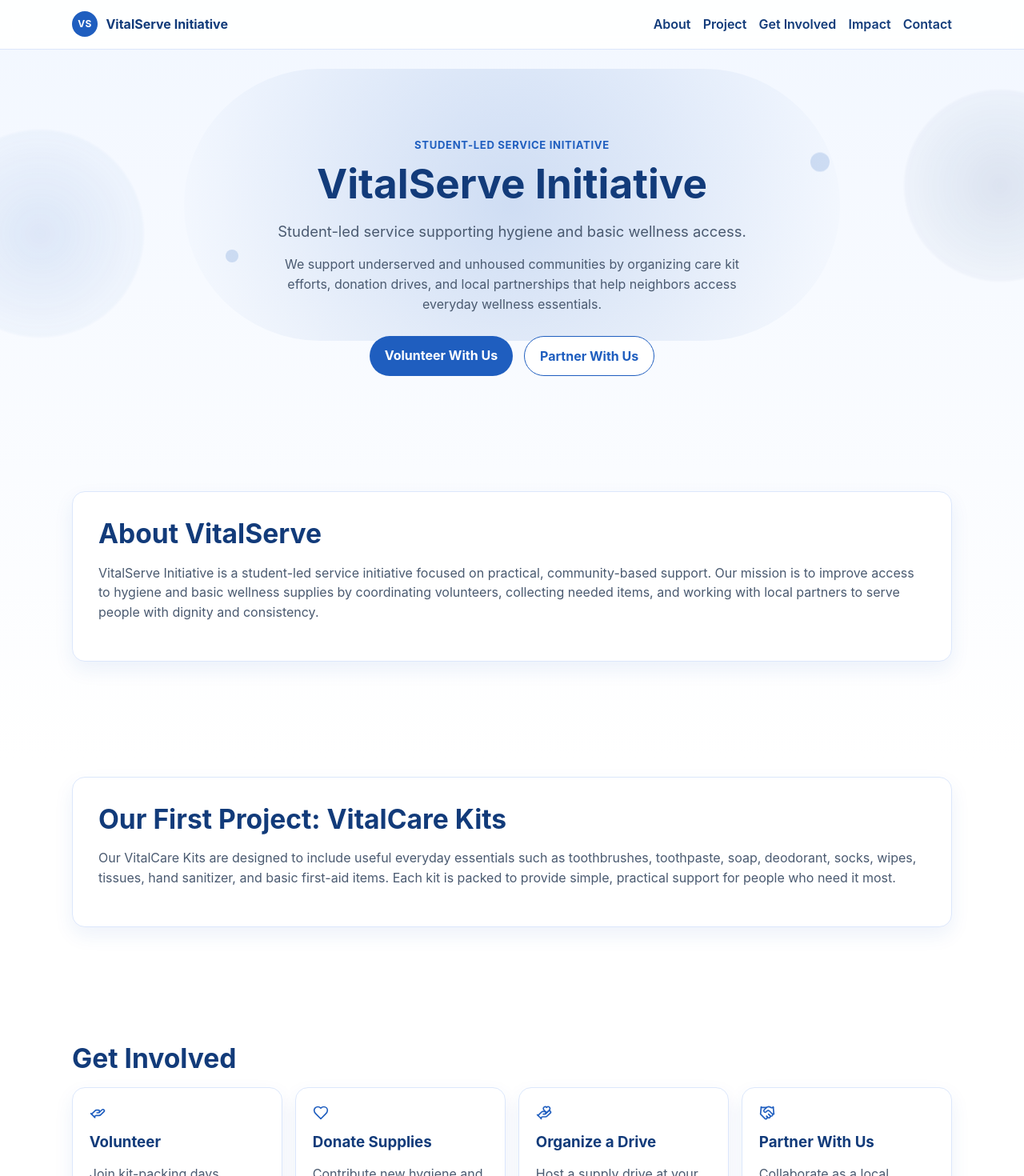
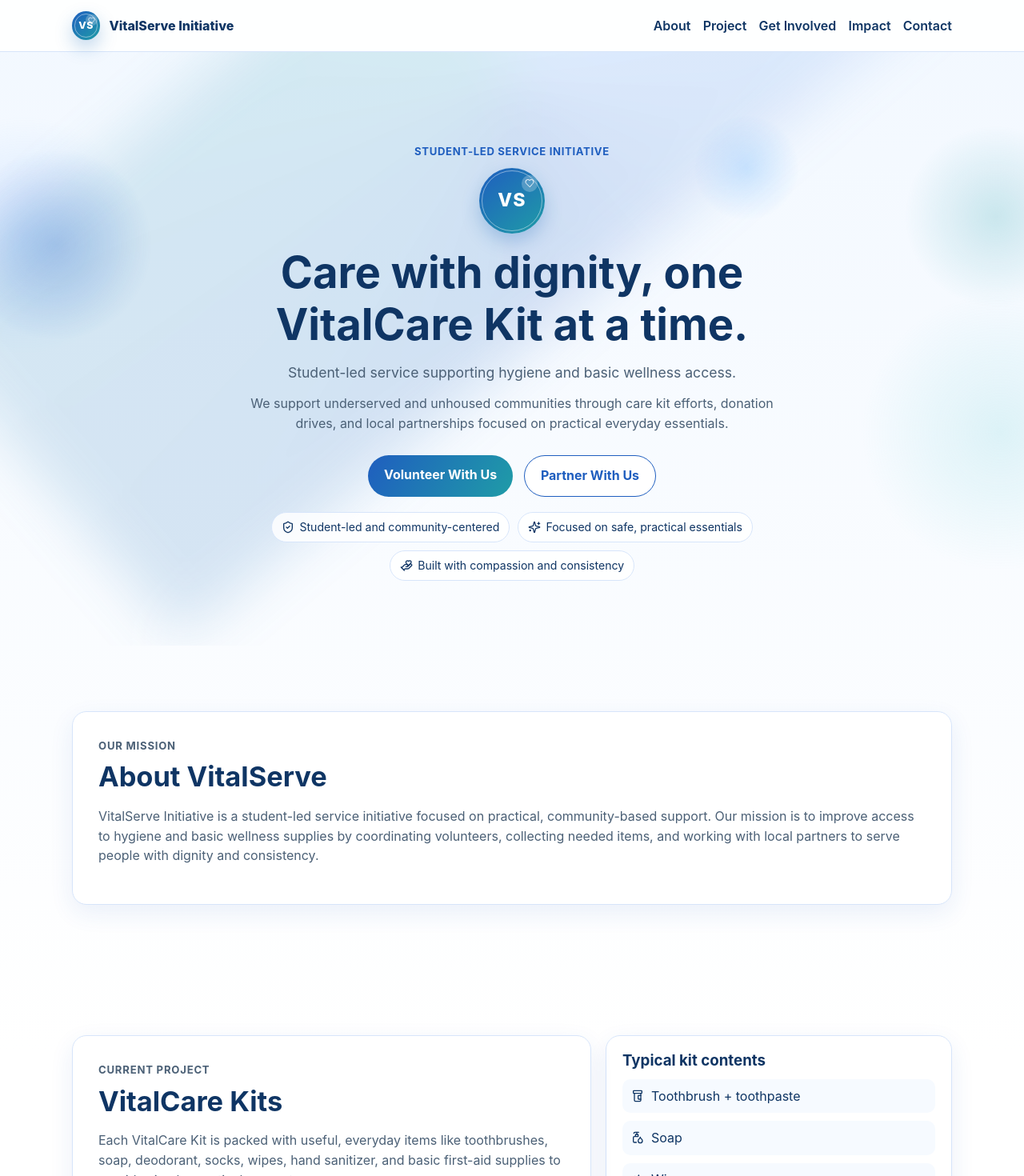
Before and after one commit to vitalserveinitiative/vitalserve-website, a React (Vite) app: page / in a window 1280 px wide. Shown: the top 1470 px of the page at 80% size. Built offline with nearby package versions, Linux system fonts and the light colour scheme.

Commit message:
Redesign homepage with modern branding and animated sections

```diff
--- a/src/App.css
+++ b/src/App.css
@@ -1,277 +1,194 @@
 :root {
-  --blue-900: #123b7a;
+  --blue-900: #0f3564;
   --blue-700: #1f5ebf;
-  --blue-50: #f2f7ff;
+  --teal-600: #1f9ca7;
+  --blue-50: #f2f8ff;
   --white: #ffffff;
-  --text: #123;
-  --muted: #4a5a70;
-  --border: #dce7fb;
+  --text: #112438;
+  --muted: #4b6076;
+  --border: #d7e5fa;
 }
 
-* {
-  box-sizing: border-box;
-}
-
-html {
-  scroll-behavior: smooth;
-}
+* { box-sizing: border-box; }
+html { scroll-behavior: smooth; }
 
 .site {
   min-height: 100vh;
-  background: linear-gradient(180deg, var(--blue-50) 0%, #ffffff 35%);
+  background: linear-gradient(180deg, var(--blue-50) 0%, #fff 36%);
   color: var(--text);
+  position: relative;
+  overflow-x: clip;
 }
 
-.container {
-  width: min(1100px, 92%);
-  margin: 0 auto;
+.bg-orb {
+  position: fixed;
+  border-radius: 999px;
+  pointer-events: none;
+  z-index: 0;
+  opacity: 0.2;
+}
+.orb-a {
+  width: 300px;
+  height: 300px;
+  top: 18%;
+  left: -120px;
+  background: radial-gradient(circle, #6fa9ff, transparent 70%);
+}
+.orb-b {
+  width: 360px;
+  height: 360px;
+  bottom: 10%;
+  right: -150px;
+  background: radial-gradient(circle, #72d3d8, transparent 68%);
 }
 
-.section {
-  padding: 4.5rem 0;
-}
+.container { width: min(1100px, 92%); margin: 0 auto; position: relative; z-index: 1; }
+.section { padding: 5.1rem 0; }
+.section-kicker { margin: 0 0 .5rem; font-size: .82rem; font-weight: 700; text-transform: uppercase; letter-spacing: .06em; color: var(--teal-600); }
+.section-subtitle { color: var(--muted); margin-bottom: 1.3rem; }
 
-.reveal {
-  opacity: 0;
-  transform: translateY(18px);
-  transition: opacity 700ms ease, transform 700ms ease;
-}
-
-.reveal.in-view {
-  opacity: 1;
-  transform: translateY(0);
-}
+.reveal { opacity: 0; transform: translateY(22px); transition: opacity 700ms ease, transform 700ms ease; }
+.reveal.in-view { opacity: 1; transform: translateY(0); }
 
 .navbar {
-  position: sticky;
-  top: 0;
-  z-index: 10;
-  background: rgba(255, 255, 255, 0.92);
+  position: sticky; top: 0; z-index: 20;
+  background: rgba(255, 255, 255, 0.9);
   border-bottom: 1px solid var(--border);
-  backdrop-filter: blur(10px);
+  backdrop-filter: blur(12px);
 }
+.navbar-content { display: flex; align-items: center; justify-content: space-between; gap: 1rem; padding: .9rem 0; }
+.brand { display: inline-flex; align-items: center; gap: .7rem; text-decoration: none; color: var(--blue-900); font-weight: 800; }
 
-.navbar-content {
-  display: flex;
-  align-items: center;
-  justify-content: space-between;
-  gap: 1rem;
-  padding: 0.9rem 0;
+.logo-mark {
+  width: 2.2rem; height: 2.2rem; display: grid; place-items: center;
+  border-radius: 999px; position: relative; isolation: isolate;
+  background: linear-gradient(140deg, var(--blue-700), var(--teal-600));
+  box-shadow: 0 10px 22px rgba(25, 102, 185, 0.27);
 }
-
-.brand {
-  display: inline-flex;
-  align-items: center;
-  gap: 0.65rem;
-  text-decoration: none;
-  color: var(--blue-900);
-  font-weight: 700;
+.logo-mark-lg { width: 5.1rem; height: 5.1rem; margin: 0 auto 1rem; }
+.logo-ring {
+  position: absolute; inset: 3px; border-radius: inherit;
+  border: 1px solid rgba(255,255,255,.45);
 }
-
-.brand-mark {
-  width: 2rem;
-  height: 2rem;
+.logo-heart {
+  position: absolute;
+  top: .23rem;
+  right: .23rem;
+  width: .9rem;
+  height: .9rem;
+  border-radius: 999px;
+  background: rgba(255,255,255,.24);
   display: grid;
   place-items: center;
-  border-radius: 999px;
-  background: var(--blue-700);
-  color: var(--white);
-  font-size: 0.75rem;
-  letter-spacing: 0.03em;
+  color: #fff;
 }
+.logo-mark-lg .logo-heart { top: .52rem; right: .52rem; width: 1.3rem; height: 1.3rem; }
+.logo-text { color: #fff; font-size: .77rem; font-weight: 800; letter-spacing: .05em; }
+.logo-mark-lg .logo-text { font-size: 1.45rem; }
 
-.nav-links {
-  list-style: none;
-  display: flex;
-  flex-wrap: wrap;
-  gap: 0.95rem;
-  margin: 0;
-  padding: 0;
-}
-
-.nav-links a {
-  color: var(--blue-900);
-  text-decoration: none;
-  font-weight: 600;
-  position: relative;
-}
-
-.nav-links a::after {
-  content: '';
-  position: absolute;
-  left: 0;
-  bottom: -0.2rem;
-  width: 100%;
-  height: 2px;
-  background: var(--blue-700);
-  transform: scaleX(0);
-  transform-origin: right;
-  transition: transform 0.25s ease;
-}
-
-.nav-links a:hover::after {
-  transform: scaleX(1);
-  transform-origin: left;
-}
+.nav-links { list-style: none; display: flex; flex-wrap: wrap; gap: .95rem; margin: 0; padding: 0; }
+.nav-links a { color: var(--blue-900); text-decoration: none; font-weight: 600; position: relative; }
+.nav-links a::after { content: ''; position: absolute; left: 0; bottom: -.2rem; width: 100%; height: 2px; background: var(--teal-600); transform: scaleX(0); transform-origin: right; transition: transform .25s ease; }
+.nav-links a:hover::after { transform: scaleX(1); transform-origin: left; }
 
 .hero {
-  padding-top: 6rem;
+  padding-top: 6.3rem;
   position: relative;
   overflow: hidden;
 }
-
-.hero::before {
-  content: '';
+.hero-gradient {
   position: absolute;
-  inset: 5% 18% auto;
-  height: 340px;
-  border-radius: 999px;
-  background: radial-gradient(circle at center, rgba(31, 94, 191, 0.18), rgba(31, 94, 191, 0));
+  inset: -30% -10% auto;
+  height: 520px;
   z-index: 0;
+  background: conic-gradient(from 30deg, rgba(31,94,191,.18), rgba(31,156,167,.14), rgba(111,169,255,.14), rgba(31,94,191,.18));
+  filter: blur(35px);
+  animation: drift 16s linear infinite;
 }
+.hero-blob { position: absolute; border-radius: 999px; pointer-events: none; z-index: 1; }
+.blob-one { width: 250px; height: 250px; left: -55px; top: 120px; background: radial-gradient(circle, rgba(31,94,191,.22), transparent 68%); animation: float 8s ease-in-out infinite; }
+.blob-two { width: 230px; height: 230px; right: -80px; top: 100px; background: radial-gradient(circle, rgba(31,156,167,.2), transparent 70%); animation: float 9s ease-in-out infinite .8s; }
+.blob-three { width: 130px; height: 130px; right: 22%; top: 80px; background: radial-gradient(circle, rgba(134,195,255,.35), transparent 72%); animation: float 7s ease-in-out infinite; }
 
 .hero-content {
   text-align: center;
-  max-width: 780px;
+  max-width: 820px;
   position: relative;
   z-index: 2;
+  animation: heroIn .9s ease-out both;
+}
+.hero-highlights { margin-top: 1.2rem; display: flex; gap: .6rem; flex-wrap: wrap; justify-content: center; }
+.hero-highlights div {
+  display: inline-flex;
+  align-items: center;
+  gap: .4rem;
+  background: rgba(255,255,255,.82);
+  border: 1px solid var(--border);
+  padding: .45rem .75rem;
+  border-radius: 999px;
+  color: var(--blue-900);
+  font-size: .88rem;
 }
 
-.hero-blob,
-.float-dot {
-  position: absolute;
-  border-radius: 999px;
-  pointer-events: none;
+.eyebrow { color: var(--blue-700); font-weight: 700; margin-bottom: .7rem; text-transform: uppercase; letter-spacing: .05em; font-size: .82rem; }
+h1, h2, h3 { margin: 0; line-height: 1.2; color: var(--blue-900); }
+h1 { font-size: clamp(2.1rem, 5vw, 3.4rem); margin-bottom: .85rem; }
+h2 { font-size: clamp(1.55rem, 3vw, 2.15rem); margin-bottom: .9rem; }
+.subheadline, .hero-text, .card p, .action-card p, .safety-note p { color: var(--muted); }
+.subheadline { font-size: 1.1rem; margin: .2rem auto .8rem; }
+.hero-text { margin: 0 auto; max-width: 66ch; }
+.hero-actions { margin-top: 1.7rem; display: flex; justify-content: center; gap: .85rem; flex-wrap: wrap; }
+
+.btn { display: inline-block; border-radius: 999px; padding: .78rem 1.25rem; text-decoration: none; font-weight: 700; transition: transform .22s ease, box-shadow .22s ease, background-color .2s ease; }
+.btn:hover { transform: translateY(-3px); box-shadow: 0 14px 22px rgba(18, 59, 122, 0.18); }
+.btn-primary { background: linear-gradient(120deg, var(--blue-700), var(--teal-600)); color: #fff; }
+.btn-secondary { border: 1px solid var(--blue-700); color: var(--blue-700); background: #fff; }
+
+.card, .action-card, .stat-card, .safety-note, .kit-visual, .goal-card {
+  background: #fff;
+  border: 1px solid var(--border);
+  border-radius: 18px;
+  box-shadow: 0 10px 30px rgba(31, 94, 191, 0.09);
 }
+.card, .safety-note { padding: 2rem; }
+.layered-card { position: relative; overflow: hidden; }
+.layered-card::after { content: ''; position: absolute; inset: auto -25% -75% -25%; height: 180px; background: radial-gradient(circle, rgba(126,196,232,.28), transparent 70%); pointer-events: none; }
 
-.hero-blob {
-  filter: blur(1px);
-  opacity: 0.45;
-  z-index: 1;
-}
-
-.blob-one {
-  width: 260px;
-  height: 260px;
-  left: -80px;
-  top: 100px;
-  background: radial-gradient(circle, rgba(31, 94, 191, 0.25), rgba(31, 94, 191, 0));
-}
-
-.blob-two {
-  width: 240px;
-  height: 240px;
-  right: -90px;
-  top: 50px;
-  background: radial-gradient(circle, rgba(18, 59, 122, 0.24), rgba(31, 94, 191, 0));
-}
-
-.float-dot {
-  background: rgba(31, 94, 191, 0.17);
-  animation: float 7s ease-in-out infinite;
-}
-
-.dot-one {
-  width: 24px;
-  height: 24px;
-  top: 130px;
-  right: 19%;
-}
-
-.dot-two {
-  width: 16px;
-  height: 16px;
-  top: 250px;
-  left: 22%;
-  animation-delay: 0.9s;
-}
-
-@keyframes float {
-  0%, 100% { transform: translateY(0); }
-  50% { transform: translateY(-8px); }
-}
-
-.eyebrow { color: var(--blue-700); font-weight: 700; margin-bottom: 0.5rem; text-transform: uppercase; letter-spacing: 0.05em; font-size: 0.82rem; }
-h1, h2, h3 { margin: 0; line-height: 1.2; color: var(--blue-900); }
-h1 { font-size: clamp(2rem, 5vw, 3.2rem); }
-h2 { font-size: clamp(1.5rem, 3vw, 2.1rem); margin-bottom: 1rem; }
-
-.subheadline, .hero-text, .card p, .action-card p, .safety-note p { color: var(--muted); }
-.subheadline { font-size: 1.15rem; margin: 0.9rem auto; }
-.hero-text { margin: 0 auto; max-width: 62ch; }
-
-.hero-actions { margin-top: 1.7rem; display: flex; justify-content: center; gap: 0.85rem; flex-wrap: wrap; }
-
-.btn {
-  display: inline-block;
-  border-radius: 999px;
-  padding: 0.75rem 1.2rem;
-  text-decoration: none;
-  font-weight: 700;
-  transition: transform 0.2s ease, box-shadow 0.2s ease;
-}
-
-.btn:hover {
-  transform: translateY(-2px);
-  box-shadow: 0 12px 20px rgba(18, 59, 122, 0.16);
-}
-
-.btn-primary { background: var(--blue-700); color: var(--white); }
-.btn-secondary { border: 1px solid var(--blue-700); color: var(--blue-700); background: var(--white); }
-
-.card,
-.action-card,
-.stat-card,
-.safety-note {
-  background: var(--white);
-  border: 1px solid var(--border);
-  border-radius: 16px;
-  box-shadow: 0 10px 25px rgba(31, 94, 191, 0.08);
-}
-
-.card,
-.safety-note { padding: 2rem; }
+.grid-two { display: grid; grid-template-columns: 1.2fr .8fr; gap: 1.1rem; align-items: start; }
+.kit-visual { padding: 1.25rem; }
+.kit-items { display: grid; gap: .62rem; margin-top: .7rem; }
+.kit-items span { display: flex; align-items: center; gap: .55rem; color: var(--blue-900); background: #f6faff; padding: .55rem .7rem; border-radius: 10px; }
 
 .card-grid, .stats-grid { display: grid; gap: 1rem; }
 .card-grid { grid-template-columns: repeat(auto-fit, minmax(200px, 1fr)); margin-top: 1rem; }
-.action-card {
-  padding: 1.3rem;
-  transition: transform 0.25s ease, box-shadow 0.25s ease;
-}
-
-.action-card:hover,
-.stat-card:hover {
-  transform: translateY(-3px);
-  box-shadow: 0 16px 26px rgba(31, 94, 191, 0.14);
-}
-
-.card-icon,
-.stat-icon {
-  color: var(--blue-700);
-  width: 1.25rem;
-  height: 1.25rem;
-  margin-bottom: 0.55rem;
-}
+.action-card { padding: 1.3rem; transition: transform .25s ease, box-shadow .25s ease; }
+.action-card:hover, .stat-card:hover { transform: translateY(-5px); box-shadow: 0 17px 27px rgba(31, 94, 191, 0.14); }
+.card-icon, .stat-icon { color: var(--blue-700); width: 1.25rem; height: 1.25rem; margin-bottom: .55rem; transition: transform .25s ease; }
+.action-card:hover .card-icon { transform: scale(1.12) rotate(-6deg); }
 
 .stats-grid { grid-template-columns: repeat(auto-fit, minmax(180px, 1fr)); }
-.stat-card {
-  padding: 1.1rem;
-  transition: transform 0.25s ease, box-shadow 0.25s ease;
-}
+.stat-card { padding: 1.1rem; transition: transform .25s ease, box-shadow .25s ease; }
 .stat-card span { display: block; color: var(--muted); }
 .stat-card strong { color: var(--blue-700); font-size: 1.9rem; }
+.goal-card { margin-top: 1rem; padding: 1.1rem 1.2rem; }
+.goal-head { display: flex; justify-content: space-between; align-items: center; margin-bottom: .6rem; }
+.goal-track { height: 12px; background: #e8f0fc; border-radius: 999px; overflow: hidden; }
+.goal-fill { display: block; height: 100%; background: linear-gradient(120deg, var(--blue-700), var(--teal-600)); min-width: 2px; animation: pulse 2.2s ease-in-out infinite; }
+.goal-card p { margin-top: .65rem; color: var(--muted); }
 
-.social-links { list-style: none; margin: 1rem 0 0; padding: 0; display: grid; gap: 0.5rem; }
-.social-links a { color: var(--blue-700); text-decoration: none; }
+.social-links { list-style: none; margin: 1rem 0 0; padding: 0; display: grid; gap: .5rem; }
+.social-links a { color: var(--blue-700); text-decoration: none; font-weight: 600; }
 .social-links a:hover { text-decoration: underline; }
 
-@media (max-width: 780px) {
+@keyframes float { 0%,100% { transform: translateY(0); } 50% { transform: translateY(-10px); } }
+@keyframes drift { from { transform: rotate(0deg); } to { transform: rotate(360deg); } }
+@keyframes heroIn { from { opacity: 0; transform: translateY(16px); } to { opacity: 1; transform: translateY(0); } }
+@keyframes pulse { 0%,100% { opacity: .8; } 50% { opacity: 1; } }
+
+@media (max-width: 860px) {
   .navbar-content { flex-direction: column; align-items: flex-start; }
-  .section { padding: 3.5rem 0; }
-  .card, .safety-note { padding: 1.4rem; }
-  .blob-one,
-  .blob-two,
-  .dot-two {
-    display: none;
-  }
+  .section { padding: 3.8rem 0; }
+  .card, .safety-note { padding: 1.35rem; }
+  .grid-two { grid-template-columns: 1fr; }
+  .blob-three { display: none; }
 }
--- a/src/App.jsx
+++ b/src/App.jsx
@@ -1,6 +1,32 @@
-import { HandHeart, HandHelping, Handshake, Heart, Package, Users, Clock3, Building2 } from 'lucide-react'
+import {
+  Bandage,
+  HandHeart,
+  HandHelping,
+  Handshake,
+  Heart,
+  Package,
+  ShieldCheck,
+  Sparkles,
+  Users,
+  Clock3,
+  Building2,
+  Droplets,
+  PillBottle,
+  SoapDispenserDroplet,
+  SprayCan,
+} from 'lucide-react'
 import { useEffect } from 'react'
 import './App.css'
+
+function LogoMark({ large = false }) {
+  return (
+    <span className={`logo-mark ${large ? 'logo-mark-lg' : ''}`} aria-hidden="true">
+      <span className="logo-ring" />
+      <span className="logo-heart"><Heart size={large ? 12 : 9} /></span>
+      <span className="logo-text">VS</span>
+    </span>
+  )
+}
 
 function App() {
   useEffect(() => {
@@ -13,21 +39,23 @@ function App() {
           }
         })
       },
-      { threshold: 0.18, rootMargin: '0px 0px -50px 0px' },
+      { threshold: 0.2, rootMargin: '0px 0px -60px 0px' },
     )
 
-    const animatedSections = document.querySelectorAll('.reveal')
-    animatedSections.forEach((section) => observer.observe(section))
+    document.querySelectorAll('.reveal').forEach((section) => observer.observe(section))
 
     return () => observer.disconnect()
   }, [])
 
   return (
     <div className="site">
+      <div className="bg-orb orb-a" aria-hidden="true" />
+      <div className="bg-orb orb-b" aria-hidden="true" />
+
       <header className="navbar" id="top">
         <div className="container navbar-content">
           <a className="brand" href="#top" aria-label="VitalServe Initiative home">
-            <span className="brand-mark">VS</span>
+            <LogoMark />
             <span>VitalServe Initiative</span>
           </a>
           <nav aria-label="Main navigation">
@@ -44,27 +72,36 @@ function App() {
 
       <main>
         <section className="hero section reveal">
+          <div className="hero-gradient" aria-hidden="true" />
           <div className="hero-blob blob-one" aria-hidden="true" />
           <div className="hero-blob blob-two" aria-hidden="true" />
-          <div className="float-dot dot-one" aria-hidden="true" />
-          <div className="float-dot dot-two" aria-hidden="true" />
+          <div className="hero-blob blob-three" aria-hidden="true" />
           <div className="container hero-content">
             <p className="eyebrow">Student-Led Service Initiative</p>
-            <h1>VitalServe Initiative</h1>
+            <div className="hero-logo-wrap">
+              <LogoMark large />
+            </div>
+            <h1>Care with dignity, one VitalCare Kit at a time.</h1>
             <p className="subheadline">Student-led service supporting hygiene and basic wellness access.</p>
             <p className="hero-text">
-              We support underserved and unhoused communities by organizing care kit efforts, donation drives,
-              and local partnerships that help neighbors access everyday wellness essentials.
+              We support underserved and unhoused communities through care kit efforts, donation drives,
+              and local partnerships focused on practical everyday essentials.
             </p>
             <div className="hero-actions">
               <a className="btn btn-primary" href="#involved">Volunteer With Us</a>
               <a className="btn btn-secondary" href="#contact">Partner With Us</a>
             </div>
+            <div className="hero-highlights">
+              <div><ShieldCheck size={16} /> Student-led and community-centered</div>
+              <div><Sparkles size={16} /> Focused on safe, practical essentials</div>
+              <div><HandHeart size={16} /> Built with compassion and consistency</div>
+            </div>
           </div>
         </section>
 
         <section id="about" className="section reveal">
-          <div className="container card">
+          <div className="container card layered-card">
+            <p className="section-kicker">Our Mission</p>
             <h2>About VitalServe</h2>
             <p>
               VitalServe Initiative is a student-led service initiative focused on practical, community-based support.
@@ -75,52 +112,64 @@ function App() {
         </section>
 
         <section id="project" className="section reveal">
-          <div className="container card">
-            <h2>Our First Project: VitalCare Kits</h2>
-            <p>
-              Our VitalCare Kits are designed to include useful everyday essentials such as toothbrushes,
-              toothpaste, soap, deodorant, socks, wipes, tissues, hand sanitizer, and basic first-aid items.
-              Each kit is packed to provide simple, practical support for people who need it most.
-            </p>
+          <div className="container grid-two">
+            <div className="card layered-card">
+              <p className="section-kicker">Current Project</p>
+              <h2>VitalCare Kits</h2>
+              <p>
+                Each VitalCare Kit is packed with useful, everyday items like toothbrushes, soap, deodorant,
+                socks, wipes, hand sanitizer, and basic first-aid supplies to provide simple practical support.
+              </p>
+            </div>
+
+            <aside className="kit-visual card" aria-label="VitalCare kit contents visual">
+              <h3>Typical kit contents</h3>
+              <div className="kit-items">
+                <span><PillBottle size={16} /> Toothbrush + toothpaste</span>
+                <span><SoapDispenserDroplet size={16} /> Soap</span>
+                <span><Droplets size={16} /> Wipes</span>
+                <span><SprayCan size={16} /> Hand sanitizer</span>
+                <span><Package size={16} /> Socks</span>
+                <span><Bandage size={16} /> Basic first-aid</span>
+              </div>
+            </aside>
           </div>
         </section>
 
         <section id="involved" className="section reveal">
           <div className="container">
+            <p className="section-kicker">Community Action</p>
             <h2>Get Involved</h2>
+            <p className="section-subtitle">Small actions from many people can create meaningful local impact.</p>
             <div className="card-grid">
-              <article className="action-card">
-                <HandHelping aria-hidden="true" className="card-icon" />
-                <h3>Volunteer</h3>
-                <p>Join kit-packing days, sorting events, and community outreach efforts.</p>
-              </article>
-              <article className="action-card">
-                <Heart aria-hidden="true" className="card-icon" />
-                <h3>Donate Supplies</h3>
-                <p>Contribute new hygiene and basic wellness items that go directly into care kits.</p>
-              </article>
-              <article className="action-card">
-                <HandHeart aria-hidden="true" className="card-icon" />
-                <h3>Organize a Drive</h3>
-                <p>Host a supply drive at your school, workplace, or community group.</p>
-              </article>
-              <article className="action-card">
-                <Handshake aria-hidden="true" className="card-icon" />
-                <h3>Partner With Us</h3>
-                <p>Collaborate as a local organization to help us reach more neighbors in need.</p>
-              </article>
+              <article className="action-card"><HandHelping aria-hidden="true" className="card-icon" /><h3>Volunteer</h3><p>Join kit-packing days, sorting events, and outreach efforts.</p></article>
+              <article className="action-card"><Heart aria-hidden="true" className="card-icon" /><h3>Donate Supplies</h3><p>Contribute new hygiene and basic wellness items for care kits.</p></article>
+              <article className="action-card"><HandHeart aria-hidden="true" className="card-icon" /><h3>Organize a Drive</h3><p>Host a school, workplace, or community supply drive.</p></article>
+              <article className="action-card"><Handshake aria-hidden="true" className="card-icon" /><h3>Partner With Us</h3><p>Collaborate as a local organization to reach more neighbors.</p></article>
             </div>
           </div>
         </section>
 
         <section id="impact" className="section reveal">
           <div className="container">
+            <p className="section-kicker">Transparency</p>
             <h2>Impact Tracker</h2>
+            <p className="section-subtitle">We are just getting started, so our numbers currently remain at zero.</p>
             <div className="stats-grid">
               <div className="stat-card"><Package aria-hidden="true" className="stat-icon" /><span>Kits Delivered</span><strong>0</strong></div>
               <div className="stat-card"><Users aria-hidden="true" className="stat-icon" /><span>Volunteers</span><strong>0</strong></div>
               <div className="stat-card"><Clock3 aria-hidden="true" className="stat-icon" /><span>Service Hours</span><strong>0</strong></div>
               <div className="stat-card"><Building2 aria-hidden="true" className="stat-icon" /><span>Partner Organizations</span><strong>0</strong></div>
+            </div>
+            <div className="goal-card card">
+              <div className="goal-head">
+                <h3>VitalCare Kit Goal</h3>
+                <span>0 / 100 kits</span>
+              </div>
+              <div className="goal-track" role="img" aria-label="Progress toward 100 VitalCare kits, currently zero">
+                <span className="goal-fill" style={{ width: '0%' }} />
+              </div>
+              <p>Our first milestone is preparing 100 kits. Progress will be updated publicly as distribution begins.</p>
             </div>
           </div>
         </section>
@@ -136,13 +185,14 @@ function App() {
         </section>
 
         <section id="contact" className="section reveal">
-          <div className="container card">
+          <div className="container card layered-card">
+            <p className="section-kicker">Connect</p>
             <h2>Contact</h2>
             <p>Email: <a href="mailto:vitalserveinitiative@gmail.com">vitalserveinitiative@gmail.com</a></p>
             <ul className="social-links">
+              <li><a href="https://www.youtube.com/@VitalServeInitiative" target="_blank" rel="noreferrer">YouTube</a></li>
+              <li><a href="https://www.instagram.com/vitalserveinitiative/" target="_blank" rel="noreferrer">Instagram</a></li>
               <li><a href="https://www.tiktok.com/@vitalserveinitiative" target="_blank" rel="noreferrer">TikTok</a></li>
-              <li><a href="https://www.instagram.com/vitalserveinitiative/" target="_blank" rel="noreferrer">Instagram</a></li>
-              <li><a href="https://www.youtube.com/@VitalServeInitiative" target="_blank" rel="noreferrer">YouTube</a></li>
             </ul>
           </div>
         </section>
```
